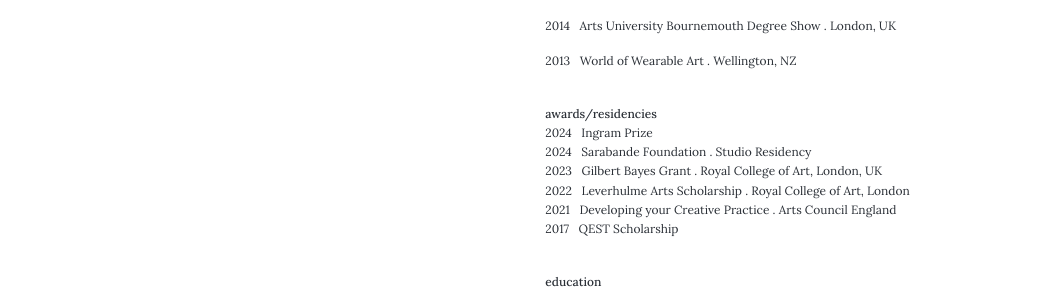
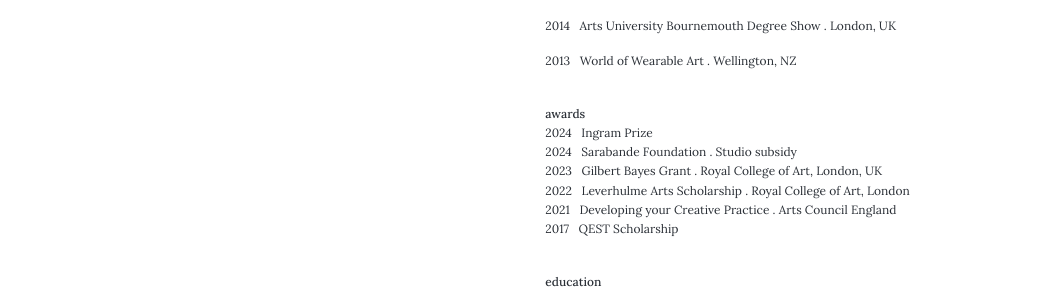
Before and after one commit to francespinnock/francespinnock.github.io, a Jekyll site: the page built from _pages/cv.md, in a window 1280 px wide and 1125 px high. Shown: the part 605-900 px from the top of the window, without its empty margins (28-1088 px from the left). Built offline with Jekyll 4.4.1, drawn with Linux system fonts in a browser that asks for light colours; nearby versions of some CDN libraries; some web fonts are replaced.

Commit message:
Update cv.md

```diff
--- a/_pages/cv.md
+++ b/_pages/cv.md
@@ -40,9 +40,9 @@ lives and works in London, UK
 2013&nbsp;&nbsp;&nbsp;World of Wearable Art . Wellington, NZ
 <br />
 
-**awards/residencies**
+**awards**
 2024&nbsp;&nbsp;&nbsp;Ingram Prize
-2024&nbsp;&nbsp;&nbsp;Sarabande Foundation . Studio Residency
+2024&nbsp;&nbsp;&nbsp;Sarabande Foundation . Studio subsidy
 2023&nbsp;&nbsp;&nbsp;Gilbert Bayes Grant . Royal College of Art, London, UK
 2022&nbsp;&nbsp;&nbsp;Leverhulme Arts Scholarship . Royal College of Art, London
 2021&nbsp;&nbsp;&nbsp;Developing your Creative Practice . Arts Council England
```
